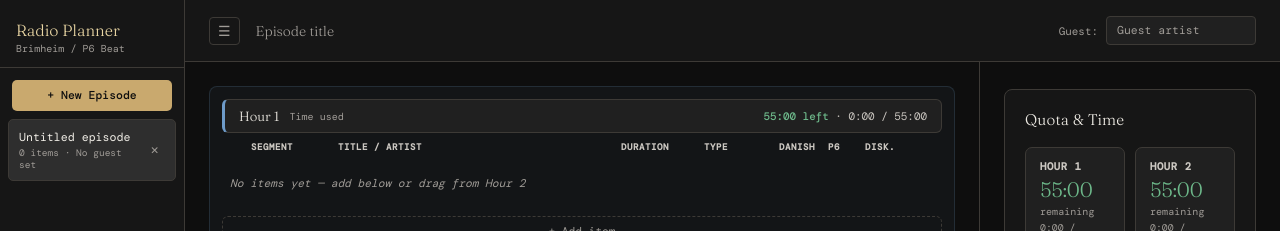
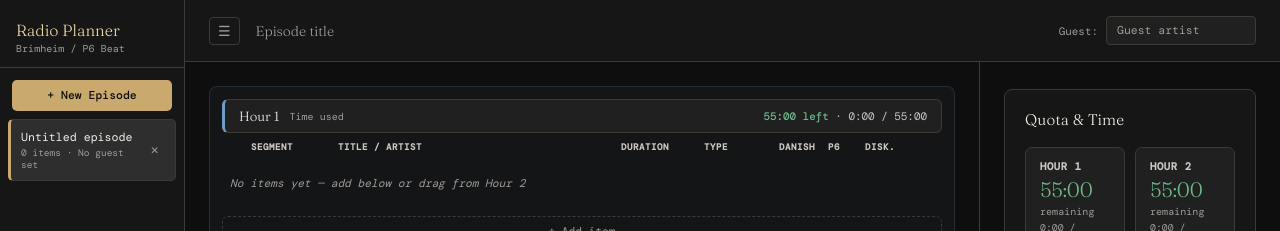
Before and after one commit to LorriBrimheim/brimheim-radio, a React (Create React App) app: page / in a window 1280 px wide. Both pictures are taken after a click on the button "+ New Episode". Shown: the top 231 px of the page. Built offline with nearby package versions, Linux system fonts and the light colour scheme; a web font is replaced by a local one.

Commit message:
Update App.jsx

```diff
--- a/src/App.jsx
+++ b/src/App.jsx
@@ -14,20 +14,21 @@ const defaultEpisode = () => ({
   createdAt: new Date().toISOString(),
 });
 
+// Migrate old episodes: assign explicit hour field based on cumulative time
+const migrateEpisode = (ep) => {
+  let cumSecs = 0;
+  const items = ep.items.map(item => {
+    if (item.hour !== undefined) return item;
+    const hour = cumSecs >= HOUR1_END ? 2 : 1;
+    cumSecs += item.duration || 0;
+    return { ...item, hour };
+  });
+  return { ...ep, items };
+};
+
 const calcBlockSecs = (items) => {
-  let cumSecs = 0;
-  let b1 = 0, b2 = 0;
-  items.forEach(item => {
-    const dur = item.duration || 0;
-    if (cumSecs < HOUR1_END) {
-      const inB1 = Math.min(dur, HOUR1_END - cumSecs);
-      b1 += inB1;
-      b2 += dur - inB1;
-    } else {
-      b2 += dur;
-    }
-    cumSecs += dur;
-  });
+  const b1 = items.filter(i => (i.hour || 1) === 1).reduce((s, i) => s + (i.duration || 0), 0);
+  const b2 = items.filter(i => (i.hour || 1) === 2).reduce((s, i) => s + (i.duration || 0), 0);
   return [b1, b2];
 };
 
@@ -35,7 +36,8 @@ export default function App() {
   const [episodes, setEpisodes] = useState(() => {
     try {
       const saved = localStorage.getItem(STORAGE_KEY);
-      return saved ? JSON.parse(saved) : [];
+      const parsed = saved ? JSON.parse(saved) : [];
+      return parsed.map(migrateEpisode);
     } catch { return []; }
   });
   const [activeId, setActiveId] = useState(() => {
@@ -72,12 +74,16 @@ export default function App() {
     if (activeId === id) setActiveId(episodes.find(e => e.id !== id)?.id || null);
   };
 
-  const addItem = (item, insertAt = null) => {
+  const addItem = (item) => {
     if (!activeId) return;
     updateEpisode(activeId, e => {
       const next = [...e.items];
-      if (insertAt !== null && insertAt <= next.length) {
-        next.splice(insertAt, 0, item);
+      const hour = item.hour || 1;
+      if (hour === 1) {
+        // Insert after last hour-1 item
+        let lastH1Idx = -1;
+        next.forEach((it, idx) => { if ((it.hour || 1) === 1) lastH1Idx = idx; });
+        next.splice(lastH1Idx + 1, 0, item);
       } else {
         next.push(item);
       }
@@ -151,6 +157,7 @@ export default function App() {
               padding: '9px 10px', borderRadius: 5, marginBottom: 3, cursor: 'pointer',
               background: activeId === ep.id ? 'var(--surface3)' : 'transparent',
               border: `1px solid ${activeId === ep.id ? 'var(--border)' : 'transparent'}`,
+              borderLeft: activeId === ep.id ? '3px solid var(--accent2)' : '3px solid transparent',
               display: 'flex', justifyContent: 'space-between', alignItems: 'center',
             }}>
               <div style={{ minWidth: 0 }}>
@@ -194,7 +201,7 @@ export default function App() {
               </div>
             </>
           ) : (
-            <span style={{ color: 'var(--text-muted)', fontStyle: 'italic', fontSize: '0.85rem' }}>Select or create an episode</span>
+            <span style={{ color: 'var(--text-dim)', fontStyle: 'italic', fontSize: '0.85rem' }}>Select or create an episode</span>
           )}
         </div>
 
```
